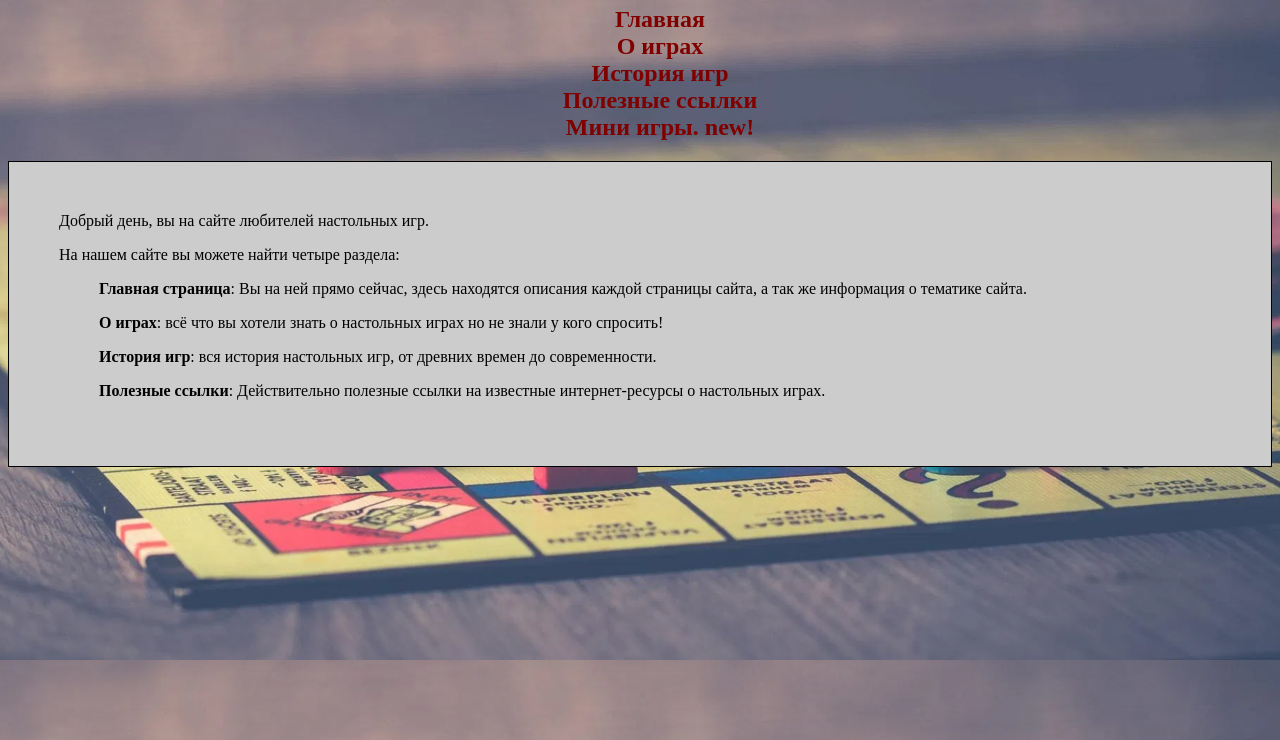
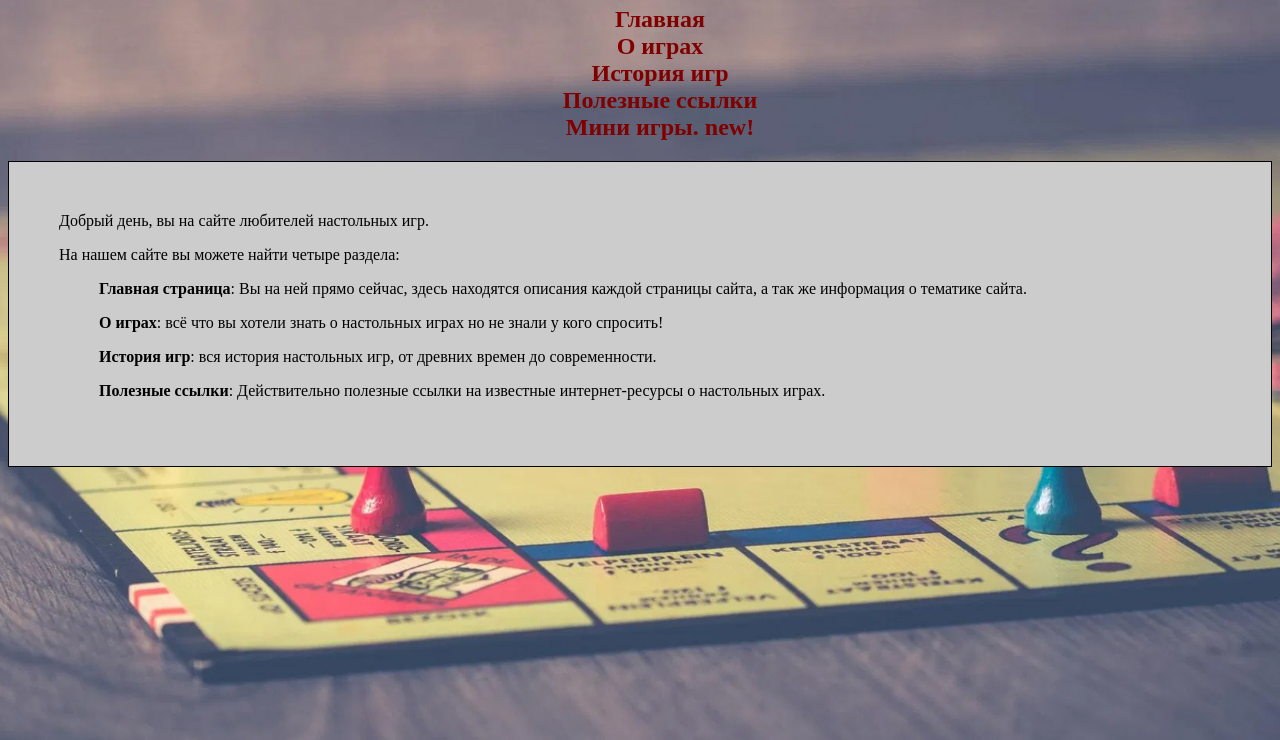
Before and after one commit to lavlality/lavlality.github.io, a plain HTML site: page index.html in a window 1280 px wide. Shown: the part 60-800 px from the top of the page. Drawn offline with Linux system fonts and the light colour scheme.

Commit message:
Update style.css

```diff
--- a/style.css
+++ b/style.css
@@ -1,5 +1,5 @@
 body {
-    background-image: url(bgr.jpeg); background-size: 100%;
+    background-image: url(bgr.jpeg); background-size: cover;
 }
 
 H1 {
```
